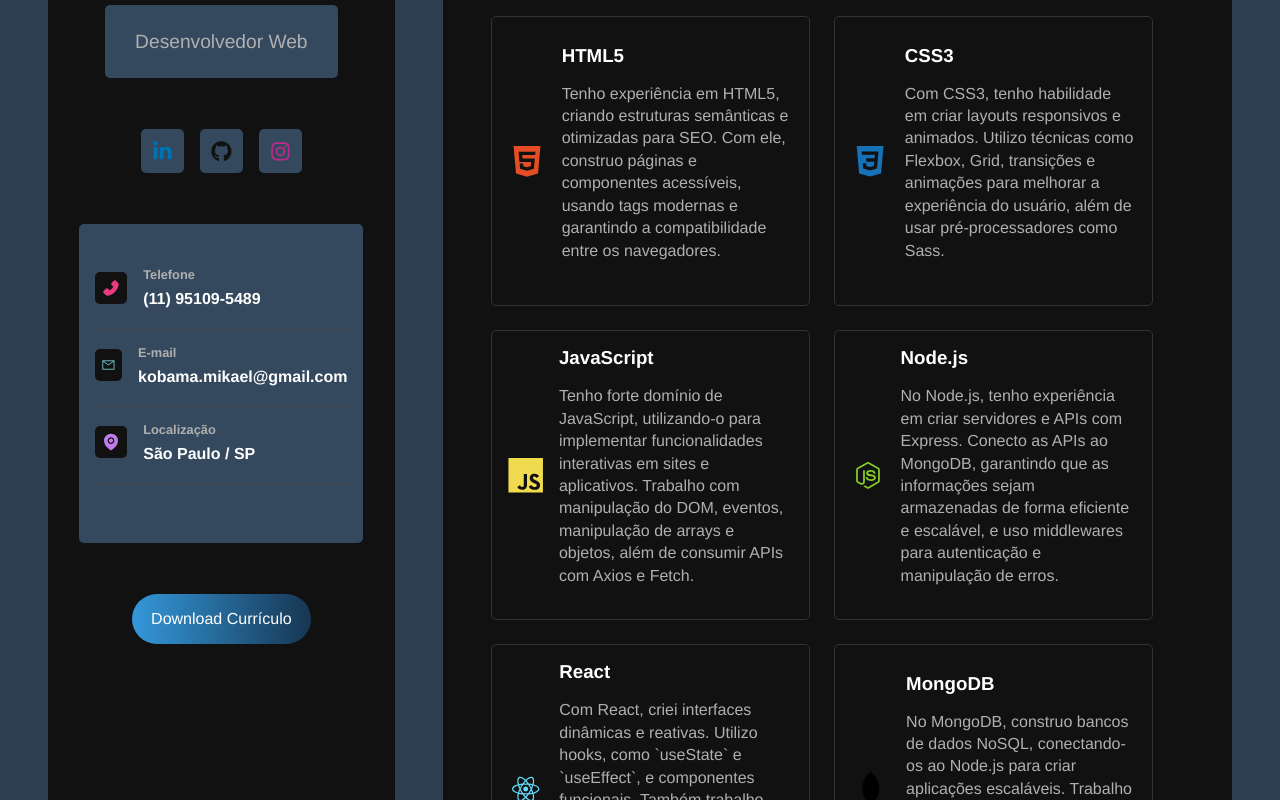
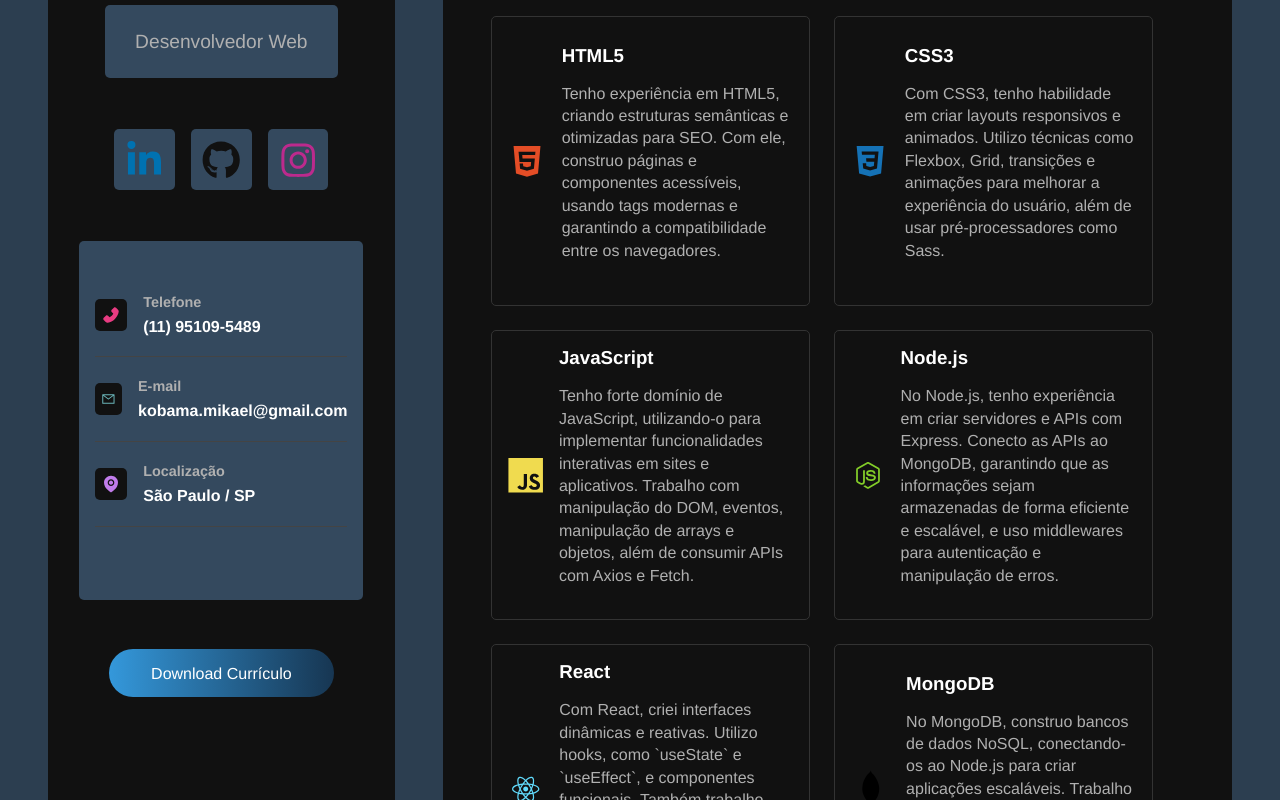
Before and after one commit to Mikael-Kobama/portfolio-react, a React (Vite) app: page / in a window 1280 px wide. Shown: the part 751-1551 px from the top of the page. Built offline with nearby package versions, Linux system fonts and the light colour scheme.

Commit message:
3.1 update vercel

```diff
--- a/src/styles/components/informationcontainer.sass
+++ b/src/styles/components/informationcontainer.sass
@@ -6,10 +6,10 @@
   flex-direction: column
   background-color: variables.$bg-color-secondary
   padding: 1rem
-  margin-bottom: 2rem
+  margin-bottom: 1.9rem
   text-align: left
   width: 82%
-  height: 16%
+  height: 18%
   border-radius: variables.$card-border-radius
 
   .info-card
@@ -17,13 +17,13 @@
     justify-content: start
     gap: 1rem
     padding-bottom: 1.3rem
-    margin-bottom: .9rem
+    margin-bottom: 1.3rem
     border-bottom: 1px solid #444
     width: 100%
 
   h3
     color: variables.$text-color-secondary
-    font-size: .8rem
+    font-size: .9rem
     margin-bottom: .5rem
 
   p
--- a/src/styles/components/sidebar.sass
+++ b/src/styles/components/sidebar.sass
@@ -31,3 +31,5 @@ img
 
 .btn
   @include mixins.btn
+  width: 65%
+  height: 3rem
--- a/src/styles/components/socialnetworks.sass
+++ b/src/styles/components/socialnetworks.sass
@@ -4,14 +4,14 @@
 #social-networks
   @include mixins.center
   gap: 1rem
-  margin: 2rem 0
+  margin: 2rem 2rem
 
   .social-btn
     padding: .7rem
     background-color: variables.$bg-color-secondary
     border-radius: variables.$card-border-radius
     color: #333
-    font-size: 1.3rem
+    font-size: 2.4rem
     @include mixins.center
 
   #linkedin
```
